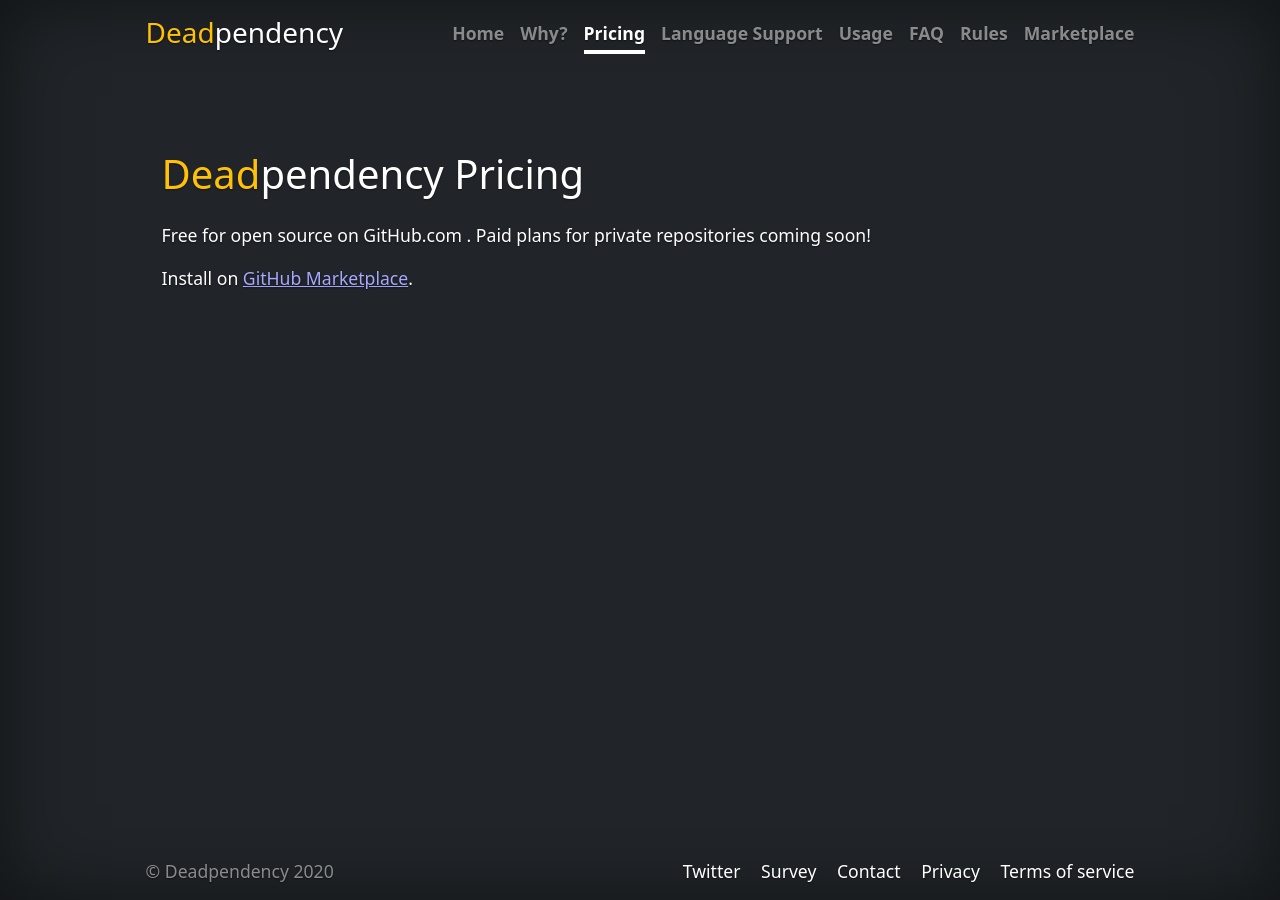
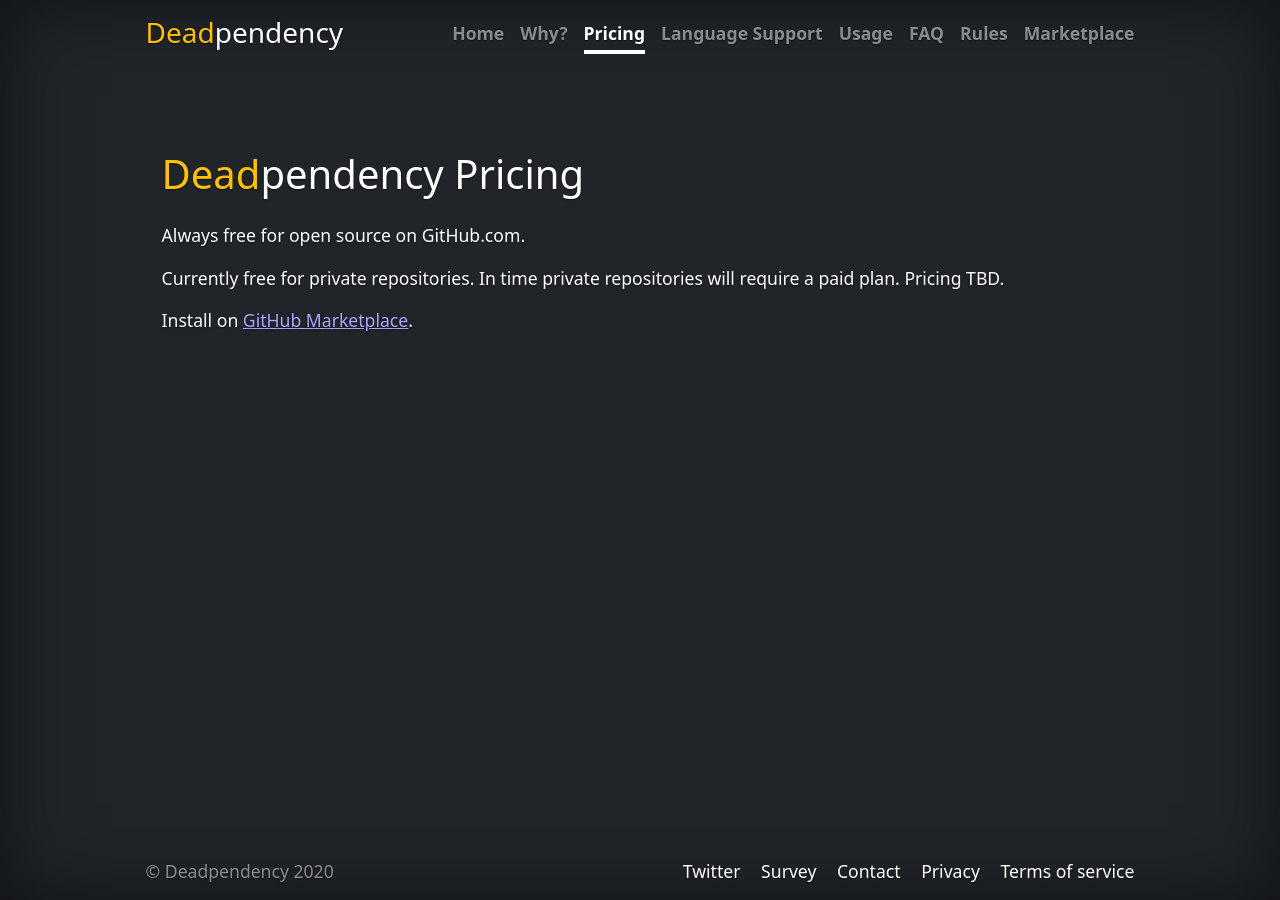
Before and after one commit to deadpendency/deadpendency.github.io, a Jekyll site: the page built from pricing.html, in a window 1280 px wide. Built offline with Jekyll 4.4.1, drawn with Linux system fonts in a browser that asks for light colours; nearby versions of some CDN libraries.

Commit message:
Clarify free on all for now

```diff
--- a/pricing.html
+++ b/pricing.html
@@ -8,7 +8,9 @@ title: Deadpendency pricing
 <div class="pricing-page">
 <h1 class="mb-4"><span class="text-warning">Dead</span><span class="text-white">pendency</span> Pricing</h1>
 
-<p>Free for open source on GitHub.com . Paid plans for private repositories coming soon!</p>
+<p>Always free for open source on GitHub.com.</p>
+
+<p>Currently free for private repositories. In time private repositories will require a paid plan. Pricing TBD.</p>
 
 <p>Install on <a href="https://github.com/marketplace/deadpendency" target="_blank" rel="noopener">GitHub Marketplace</a>.</p>
 </div>
```
